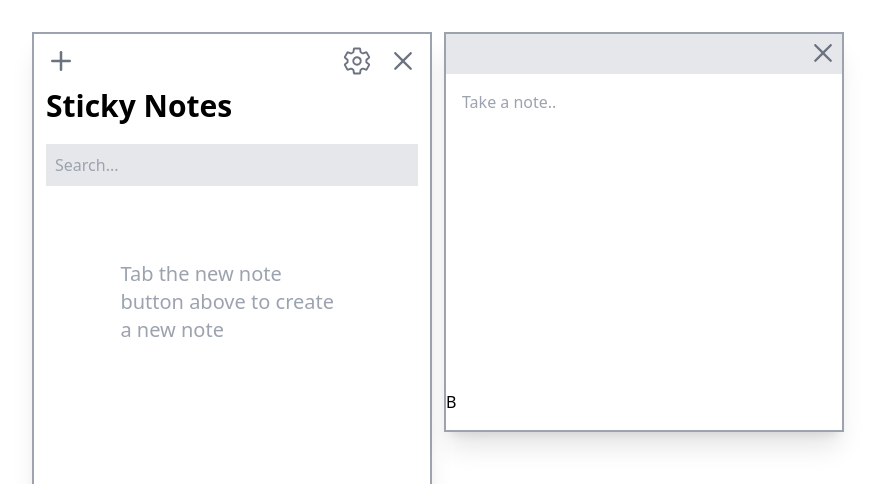
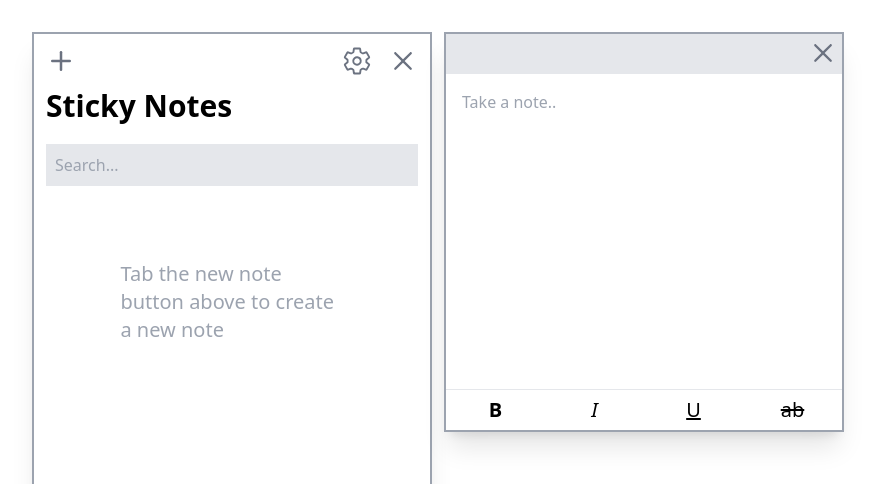
Before and after one commit to noman023/windows-sticky-notes, a React (Vite) app: page / in a window 1280 px wide. Both pictures are taken after a click on the icon 157 px from the left and 61 px from the top of the page. Shown: the top 484 px of the page, without its empty margins (96-971 px from the left). Built offline with nearby package versions, Linux system fonts and the light colour scheme.

Commit message:
added different styling options for text

```diff
--- a/src/components/Editor.jsx
+++ b/src/components/Editor.jsx
@@ -5,9 +5,15 @@ function Editor({ updateNotes }) {
   const [isClosed, setIsClosed] = useState(false);
   const [text, setText] = useState("");
 
+  const [bold, setBold] = useState(false);
+  const [italic, setItalic] = useState(false);
+  const [underline, setUnderline] = useState(false);
+  const [lineThrough, setLineThrough] = useState(false);
+
   const handleClick = () => {
     setIsClosed(true);
 
+    // updates notes if there is any text
     if (text.length > 0) {
       updateNotes(text);
     }
@@ -23,25 +29,63 @@ function Editor({ updateNotes }) {
         isClosed && "hidden"
       }`}
     >
-      {/* navigation bar */}
-      <div className="h-[10%] flex justify-end bg-gray-200 text-3xl text-gray-500 p-1 ">
-        <div className="flex gap-4 ">
+      {/* top settings options  */}
+      <div className="h-[10%] flex justify-end bg-gray-200 text-3xl text-gray-500 p-1">
+        <div className="flex gap-4 cursor-pointer hover:bg-gray-400 hover:text-white">
           <RxCross2 title="Close" onClick={handleClick} />
         </div>
       </div>
 
+      {/* writing area */}
       <div className="h-[80%]">
         <textarea
           onChange={handleChange}
           name=""
           id=""
           placeholder="Take a note.."
-          className="w-full h-full outline-none p-4"
+          className={`w-full h-full outline-none p-4 border-b ${
+            bold && "font-bold"
+          } ${italic && "italic"} ${underline && "underline"} ${
+            lineThrough && "line-through"
+          }`}
         ></textarea>
       </div>
 
-      <div className="h-[10%]">
-        <h1>B</h1>
+      {/* bottom styling options */}
+      <div className="h-[10%] mt-1">
+        <div className="flex justify-around text-xl h-full">
+          <button
+            onClick={() => setBold(!bold)}
+            className="font-bold hover:bg-gray-300 w-10 h-[80%]"
+            title="Bold"
+          >
+            B
+          </button>
+
+          <button
+            onClick={() => setItalic(!italic)}
+            className="italic hover:bg-gray-300 w-10 h-[80%]"
+            title="Italic"
+          >
+            I
+          </button>
+
+          <button
+            onClick={() => setUnderline(!underline)}
+            className="underline hover:bg-gray-300 w-10 h-[80%]"
+            title="Underline"
+          >
+            U
+          </button>
+
+          <button
+            onClick={() => setLineThrough(!lineThrough)}
+            className="line-through hover:bg-gray-300 w-10 h-[80%]"
+            title="Strikethrough"
+          >
+            ab
+          </button>
+        </div>
       </div>
     </section>
   );
```
